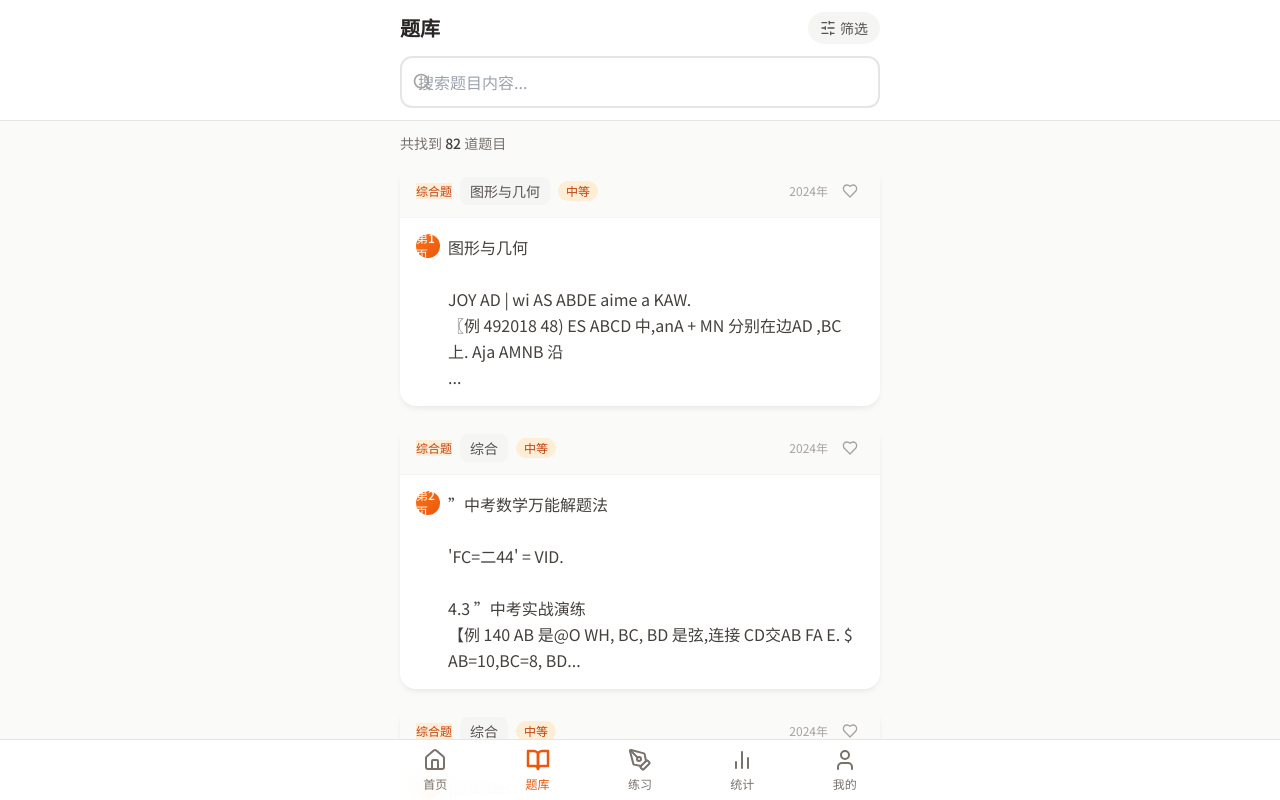
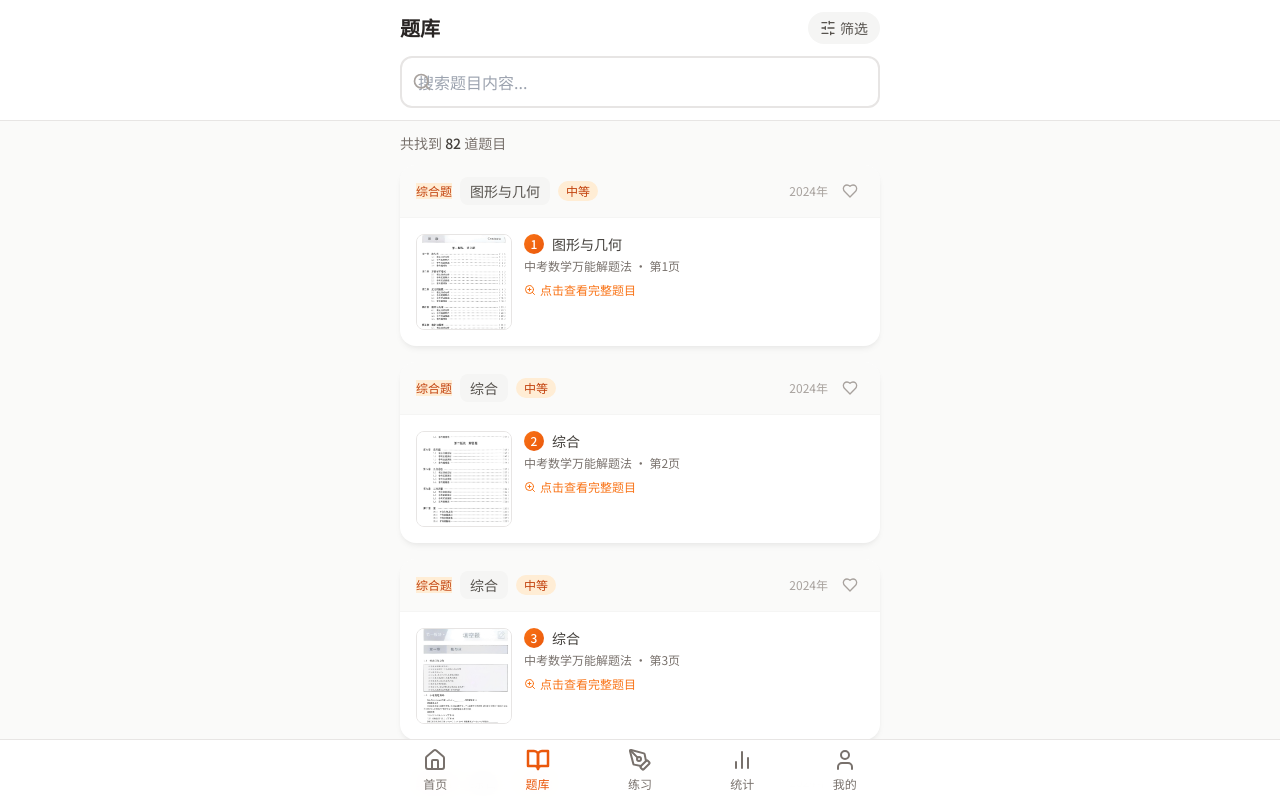
Before and after one commit to wangxiao13078-art/zhongkao-math-pwa, a Next.js app: page /questions in a window 1280 px wide. Shown: the top 800 px of the page. Built offline with nearby package versions, Linux system fonts and the light colour scheme.

Commit message:
🖼️ 列表页显示图片缩略图，优化浏览体验

```diff
--- a/src/components/QuestionCard.tsx
+++ b/src/components/QuestionCard.tsx
@@ -88,8 +88,55 @@ export default function QuestionCard({
 
       {/* 题目内容 */}
       <div className="p-4">
-        {/* 图片优先显示（主要内容） */}
-        {showImage && imagePath && !compact && (
+        {/* 紧凑模式 - 显示图片缩略图 */}
+        {compact && imagePath && (
+          <div className="flex gap-3 items-start">
+            {/* 缩略图 */}
+            <div className="flex-shrink-0 w-24 h-24 rounded-lg overflow-hidden border border-stone-200 bg-white">
+              {/* eslint-disable-next-line @next/next/no-img-element */}
+              <img
+                src={imagePath}
+                alt="题目缩略图"
+                className="w-full h-full object-cover object-top"
+                loading="lazy"
+              />
+            </div>
+            {/* 标题信息 */}
+            <div className="flex-1 min-w-0">
+              <div className="flex items-center gap-2 mb-1">
+                <span className="flex-shrink-0 w-5 h-5 rounded-full gradient-primary text-white text-xs flex items-center justify-center font-medium">
+                  {question.id}
+                </span>
+                <span className="text-sm font-medium text-stone-700">{question.chapter}</span>
+              </div>
+              <p className="text-xs text-stone-500 line-clamp-2">
+                {question.source} · 第{question.original_num?.replace(/[^0-9]/g, '') || question.id}页
+              </p>
+              <div className="mt-2 flex items-center gap-1 text-primary-500 text-xs font-medium">
+                <ZoomIn className="w-3 h-3" />
+                <span>点击查看完整题目</span>
+              </div>
+            </div>
+          </div>
+        )}
+
+        {/* 紧凑模式 - 无图片时显示文本 */}
+        {compact && !imagePath && (
+          <div className="flex gap-2">
+            <span className="flex-shrink-0 w-6 h-6 rounded-full gradient-primary text-white text-xs flex items-center justify-center font-medium">
+              {question.id}
+            </span>
+            <div className="flex-1 min-w-0">
+              <MathText
+                content={question.content.slice(0, 100) + (question.content.length > 100 ? '...' : '')}
+                className="text-stone-700"
+              />
+            </div>
+          </div>
+        )}
+
+        {/* 详情模式 - 图片优先显示（主要内容） */}
+        {!compact && showImage && imagePath && (
           <div
             className="relative rounded-xl overflow-hidden border-2 border-stone-200 cursor-pointer group shadow-sm"
             onClick={(e) => {
@@ -117,15 +164,15 @@ export default function QuestionCard({
           </div>
         )}
 
-        {/* 如果没有图片，显示OCR文本 */}
-        {(!imagePath || compact) && (
+        {/* 详情模式 - 如果没有图片，显示OCR文本 */}
+        {!compact && !imagePath && (
           <div className="flex gap-2">
             <span className="flex-shrink-0 w-6 h-6 rounded-full gradient-primary text-white text-xs flex items-center justify-center font-medium">
               {question.original_num}
             </span>
             <div className="flex-1 min-w-0">
               <MathText
-                content={compact ? question.content.slice(0, 100) + (question.content.length > 100 ? '...' : '') : question.content}
+                content={question.content}
                 className="text-stone-700"
               />
             </div>
```
